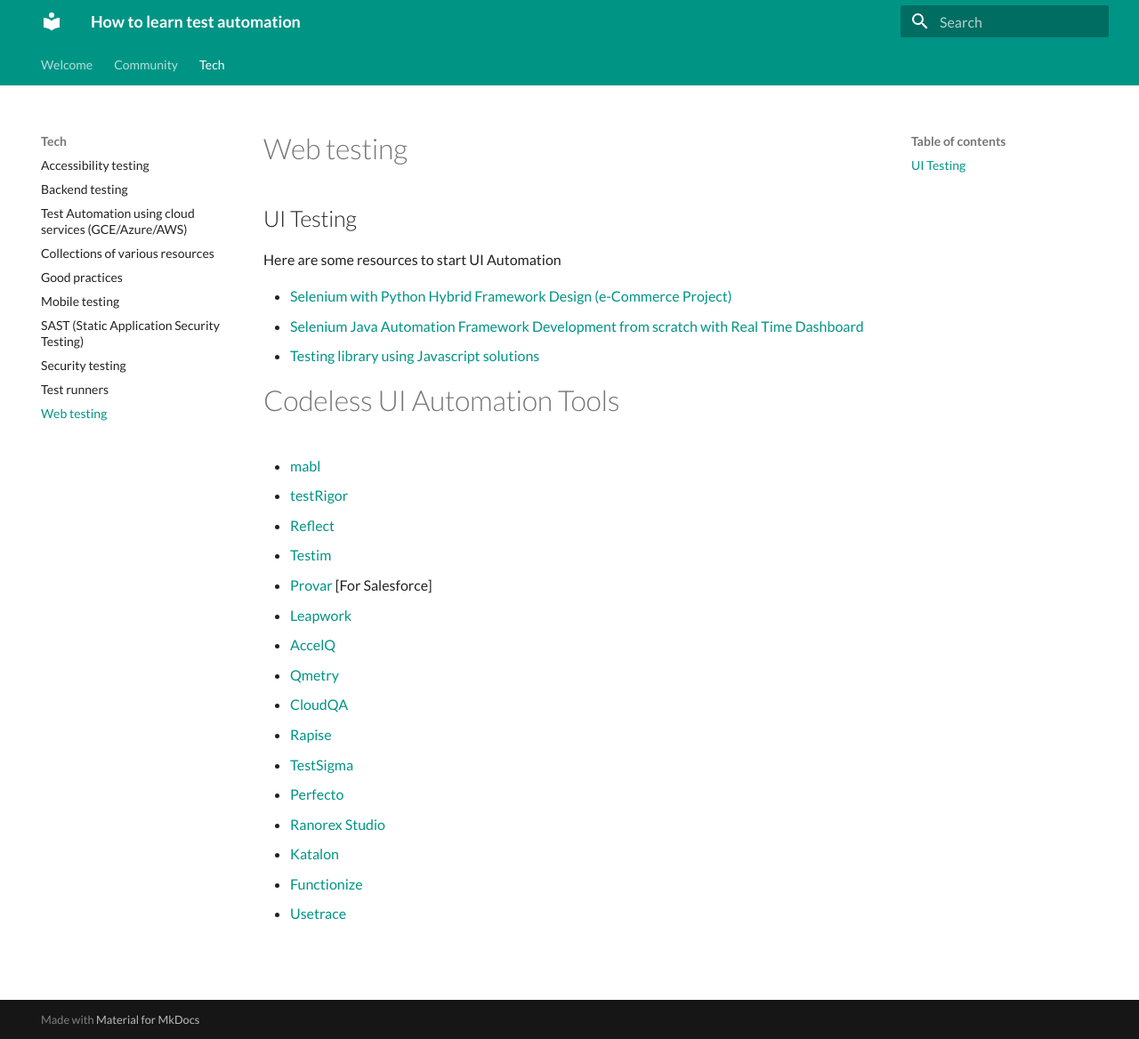
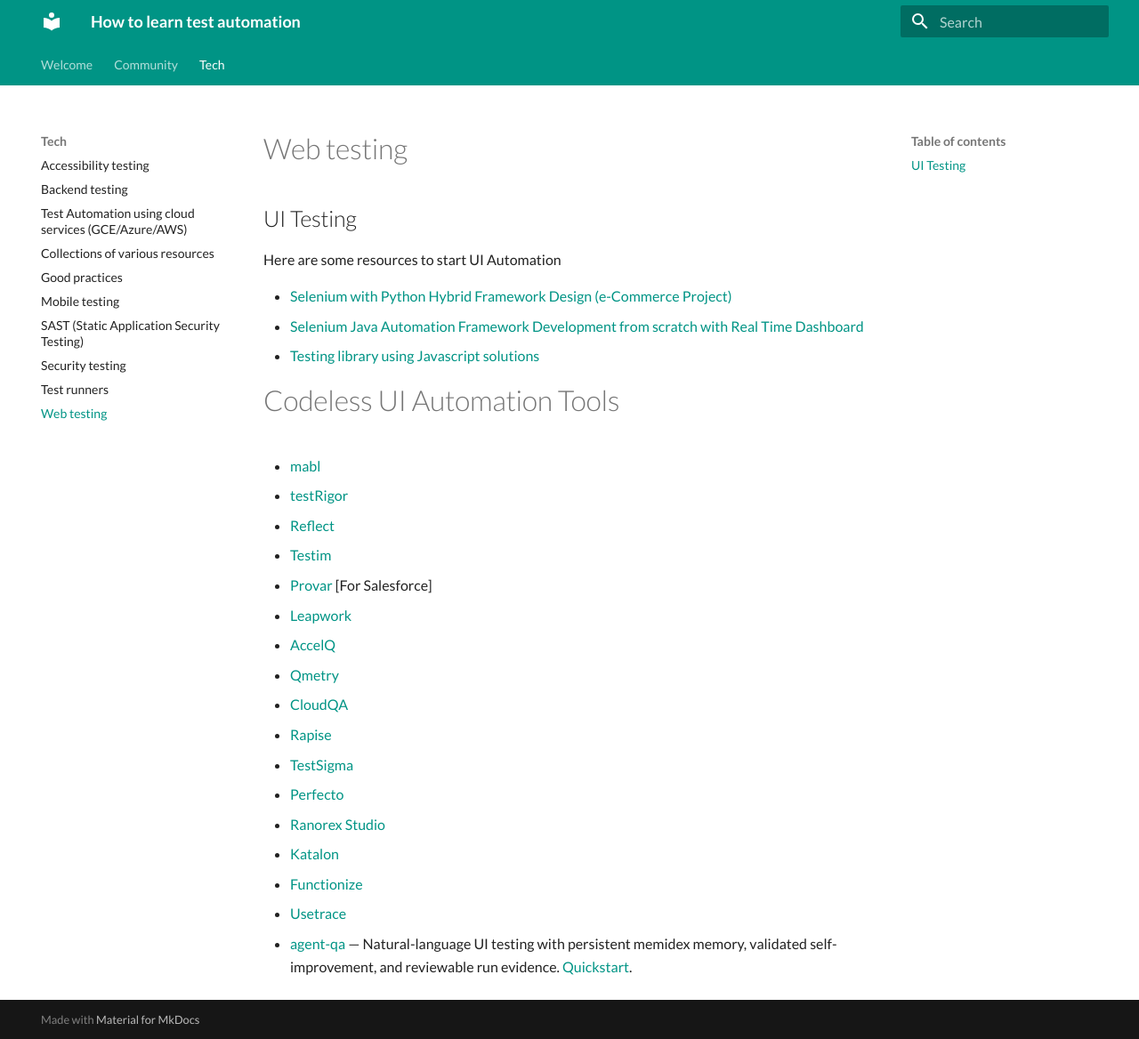
Before and after one commit to automationhacks/how-to-learn-test-automation, an MkDocs documentation site: the page built from docs/tech/web.md, in a window 1280 px wide and 1168 px high. Shown: the whole window at 89% size. Built offline with MkDocs 1.6.1 and Material for MkDocs 9.7.7, drawn with Linux system fonts in a browser that asks for light colours.

Commit message:
Add agent-qa to UI automation resources
Signed-off-by: vostride <pranshuchittora@users.noreply.github.com>

```diff
--- a/docs/tech/web.md
+++ b/docs/tech/web.md
@@ -26,3 +26,4 @@
 - [Katalon](https://www.katalon.com/)
 - [Functionize](https://www.functionize.com/)
 - [Usetrace](https://usetrace.com/)
+- [agent-qa](https://vostride.com/) — Natural-language UI testing with persistent memidex memory, validated self-improvement, and reviewable run evidence. [Quickstart](https://vostride.com/docs/agent-qa/quickstart).
```
